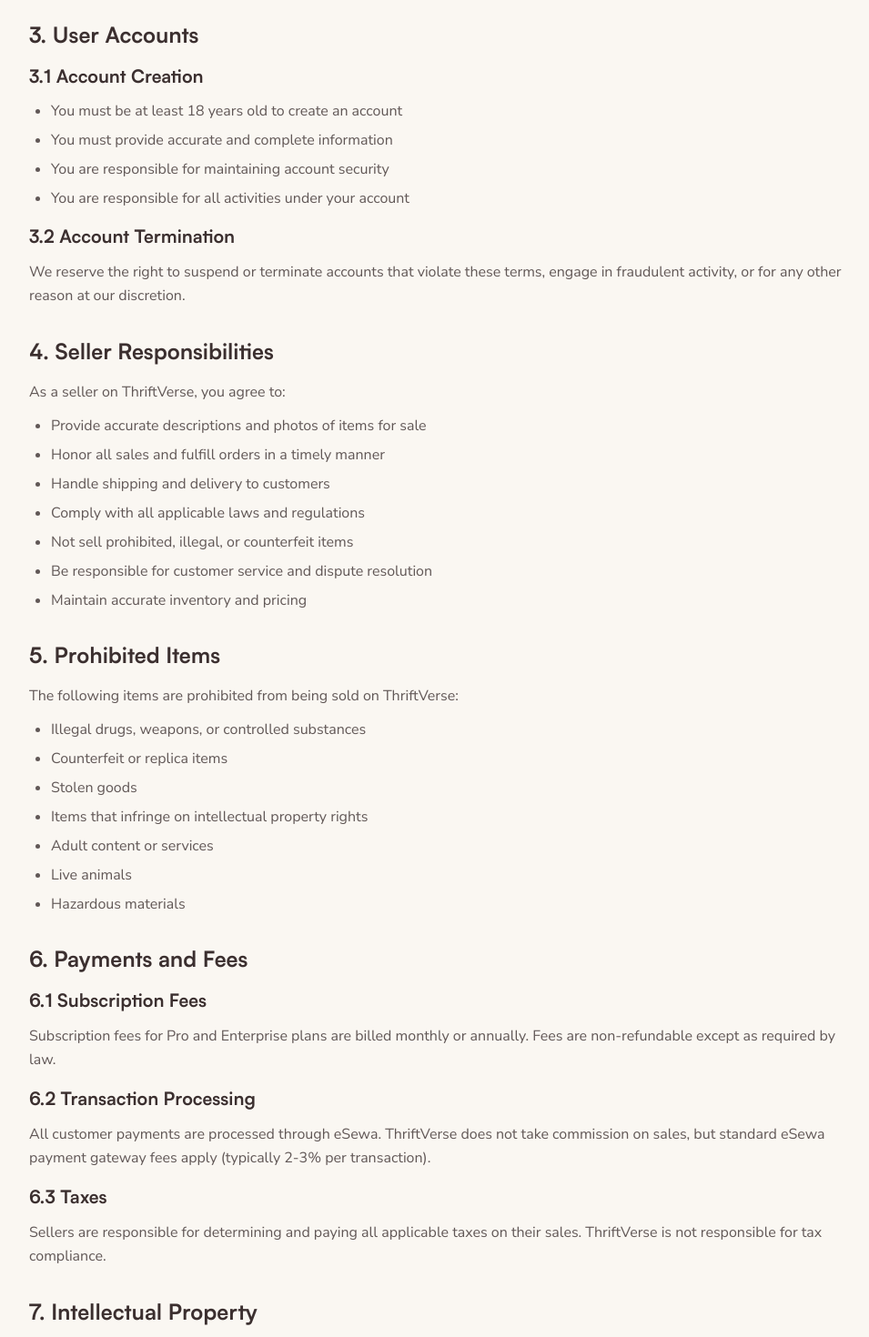
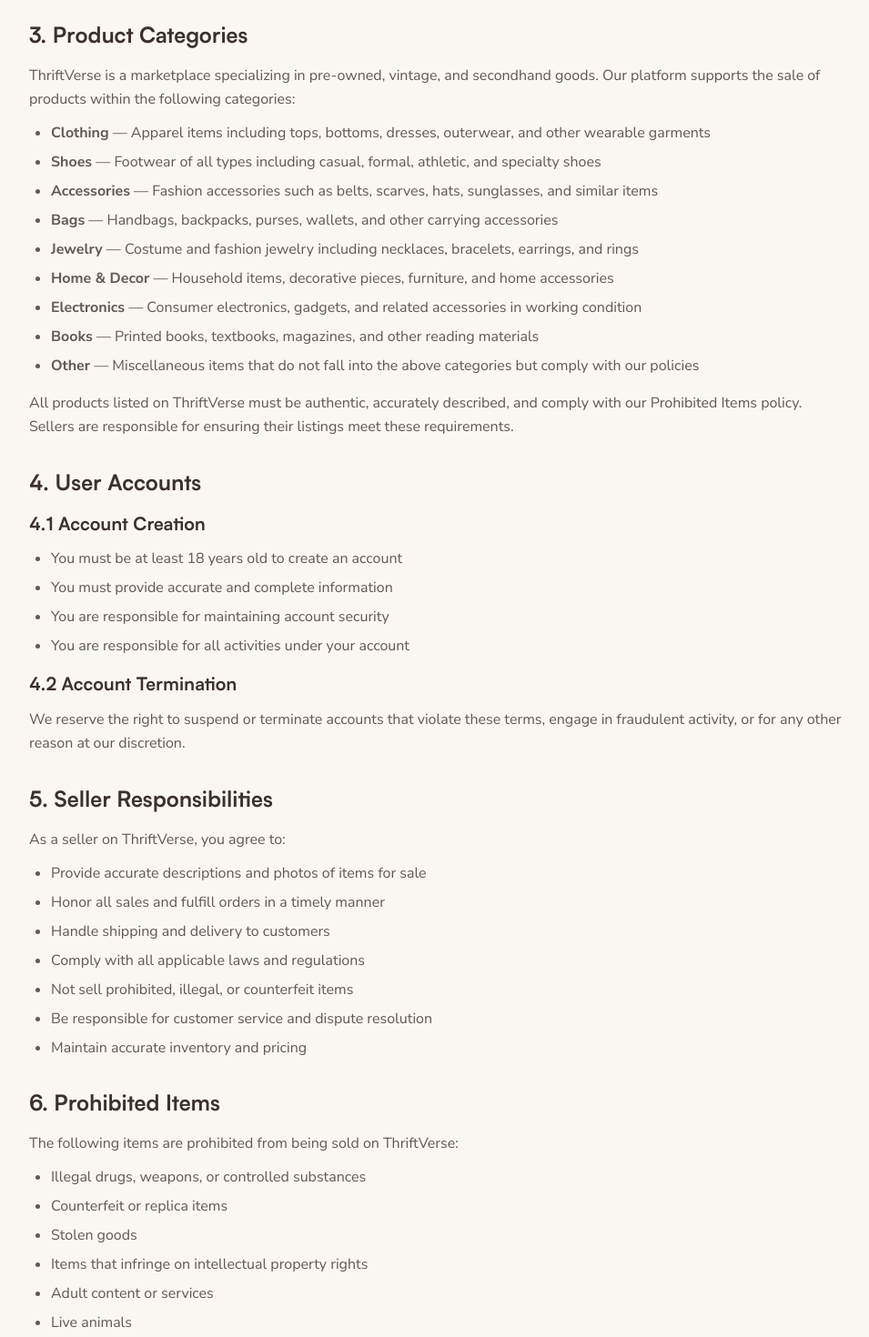
Before and after one commit to Tengoku18/thirft-verse, a Next.js app in the folder web/: page /terms in a window 1280 px wide. Shown: the part 620-2090 px from the top of the page at 91% size, without its empty margins (160-1115 px from the left). Built offline with nearby package versions, Linux system fonts and the light colour scheme.

Commit message:
feat: update terms and condition

```diff
--- a/web/src/app/terms/page.tsx
+++ b/web/src/app/terms/page.tsx
@@ -8,7 +8,7 @@ export default function TermsOfServicePage() {
     >
       <div className="prose prose-primary mx-auto max-w-4xl py-12">
         <p className="text-primary/70 italic">
-          Last Updated: January 2025
+          Last Updated: December 2025
         </p>
 
         <section className="mb-8">
@@ -36,10 +36,64 @@ export default function TermsOfServicePage() {
 
         <section className="mb-8">
           <h2 className="font-heading text-2xl font-bold text-primary mb-4">
-            3. User Accounts
+            3. Product Categories
+          </h2>
+          <p className="text-primary/80 leading-relaxed mb-3">
+            ThriftVerse is a marketplace specializing in pre-owned, vintage, and
+            secondhand goods. Our platform supports the sale of products within
+            the following categories:
+          </p>
+          <ul className="list-disc pl-6 text-primary/80 space-y-2 mb-4">
+            <li>
+              <strong>Clothing</strong> — Apparel items including tops, bottoms,
+              dresses, outerwear, and other wearable garments
+            </li>
+            <li>
+              <strong>Shoes</strong> — Footwear of all types including casual,
+              formal, athletic, and specialty shoes
+            </li>
+            <li>
+              <strong>Accessories</strong> — Fashion accessories such as belts,
+              scarves, hats, sunglasses, and similar items
+            </li>
+            <li>
+              <strong>Bags</strong> — Handbags, backpacks, purses, wallets, and
+              other carrying accessories
+            </li>
+            <li>
+              <strong>Jewelry</strong> — Costume and fashion jewelry including
+              necklaces, bracelets, earrings, and rings
+            </li>
+            <li>
+              <strong>Home &amp; Decor</strong> — Household items, decorative
+              pieces, furniture, and home accessories
+            </li>
+            <li>
+              <strong>Electronics</strong> — Consumer electronics, gadgets, and
+              related accessories in working condition
+            </li>
+            <li>
+              <strong>Books</strong> — Printed books, textbooks, magazines, and
+              other reading materials
+            </li>
+            <li>
+              <strong>Other</strong> — Miscellaneous items that do not fall into
+              the above categories but comply with our policies
+            </li>
+          </ul>
+          <p className="text-primary/80 leading-relaxed mb-4">
+            All products listed on ThriftVerse must be authentic, accurately
+            described, and comply with our Prohibited Items policy. Sellers are
+            responsible for ensuring their listings meet these requirements.
+          </p>
+        </section>
+
+        <section className="mb-8">
+          <h2 className="font-heading text-2xl font-bold text-primary mb-4">
+            4. User Accounts
           </h2>
           <h3 className="font-heading text-xl font-semibold text-primary mb-3">
-            3.1 Account Creation
+            4.1 Account Creation
           </h3>
           <ul className="list-disc pl-6 text-primary/80 space-y-2 mb-4">
             <li>You must be at least 18 years old to create an account</li>
@@ -49,7 +103,7 @@ export default function TermsOfServicePage() {
           </ul>
 
           <h3 className="font-heading text-xl font-semibold text-primary mb-3">
-            3.2 Account Termination
+            4.2 Account Termination
           </h3>
           <p className="text-primary/80 leading-relaxed mb-4">
             We reserve the right to suspend or terminate accounts that violate
@@ -60,7 +114,7 @@ export default function TermsOfServicePage() {
 
         <section className="mb-8">
           <h2 className="font-heading text-2xl font-bold text-primary mb-4">
-            4. Seller Responsibilities
+            5. Seller Responsibilities
           </h2>
           <p className="text-primary/80 leading-relaxed mb-3">
             As a seller on ThriftVerse, you agree to:
@@ -92,7 +146,7 @@ export default function TermsOfServicePage() {
 
         <section className="mb-8">
           <h2 className="font-heading text-2xl font-bold text-primary mb-4">
-            5. Prohibited Items
+            6. Prohibited Items
           </h2>
           <p className="text-primary/80 leading-relaxed mb-3">
             The following items are prohibited from being sold on ThriftVerse:
@@ -110,10 +164,10 @@ export default function TermsOfServicePage() {
 
         <section className="mb-8">
           <h2 className="font-heading text-2xl font-bold text-primary mb-4">
-            6. Payments and Fees
+            7. Payments and Fees
           </h2>
           <h3 className="font-heading text-xl font-semibold text-primary mb-3">
-            6.1 Subscription Fees
+            7.1 Subscription Fees
           </h3>
           <p className="text-primary/80 leading-relaxed mb-4">
             Subscription fees for Pro and Enterprise plans are billed monthly or
@@ -121,7 +175,7 @@ export default function TermsOfServicePage() {
           </p>
 
           <h3 className="font-heading text-xl font-semibold text-primary mb-3">
-            6.2 Transaction Processing
+            7.2 Transaction Processing
           </h3>
           <p className="text-primary/80 leading-relaxed mb-4">
             All customer payments are processed through eSewa. ThriftVerse does
@@ -130,7 +184,7 @@ export default function TermsOfServicePage() {
           </p>
 
           <h3 className="font-heading text-xl font-semibold text-primary mb-3">
-            6.3 Taxes
+            7.3 Taxes
           </h3>
           <p className="text-primary/80 leading-relaxed mb-4">
             Sellers are responsible for determining and paying all applicable
@@ -141,7 +195,7 @@ export default function TermsOfServicePage() {
 
         <section className="mb-8">
           <h2 className="font-heading text-2xl font-bold text-primary mb-4">
-            7. Intellectual Property
+            8. Intellectual Property
           </h2>
           <p className="text-primary/80 leading-relaxed mb-4">
             You retain ownership of content you upload to ThriftVerse. By
@@ -153,7 +207,7 @@ export default function TermsOfServicePage() {
 
         <section className="mb-8">
           <h2 className="font-heading text-2xl font-bold text-primary mb-4">
-            8. Disputes
+            9. Disputes
           </h2>
           <p className="text-primary/80 leading-relaxed mb-4">
             Disputes between buyers and sellers should be resolved directly
@@ -165,7 +219,7 @@ export default function TermsOfServicePage() {
 
         <section className="mb-8">
           <h2 className="font-heading text-2xl font-bold text-primary mb-4">
-            9. Limitation of Liability
+            10. Limitation of Liability
           </h2>
           <p className="text-primary/80 leading-relaxed mb-4">
             ThriftVerse provides the platform &quot;as is&quot; without warranties of any
@@ -186,7 +240,7 @@ export default function TermsOfServicePage() {
 
         <section className="mb-8">
           <h2 className="font-heading text-2xl font-bold text-primary mb-4">
-            10. Indemnification
+            11. Indemnification
           </h2>
           <p className="text-primary/80 leading-relaxed mb-4">
             You agree to indemnify and hold ThriftVerse harmless from any claims,
@@ -197,7 +251,7 @@ export default function TermsOfServicePage() {
 
         <section className="mb-8">
           <h2 className="font-heading text-2xl font-bold text-primary mb-4">
-            11. Changes to Terms
+            12. Changes to Terms
           </h2>
           <p className="text-primary/80 leading-relaxed mb-4">
             We may modify these terms at any time. We will notify users of
@@ -208,7 +262,7 @@ export default function TermsOfServicePage() {
 
         <section className="mb-8">
           <h2 className="font-heading text-2xl font-bold text-primary mb-4">
-            12. Governing Law
+            13. Governing Law
           </h2>
           <p className="text-primary/80 leading-relaxed mb-4">
             These terms are governed by the laws of Nepal. Any disputes shall be
@@ -218,7 +272,7 @@ export default function TermsOfServicePage() {
 
         <section className="mb-8">
           <h2 className="font-heading text-2xl font-bold text-primary mb-4">
-            13. Contact Information
+            14. Contact Information
           </h2>
           <p className="text-primary/80 leading-relaxed mb-4">
             For questions about these terms, contact us at:
```
